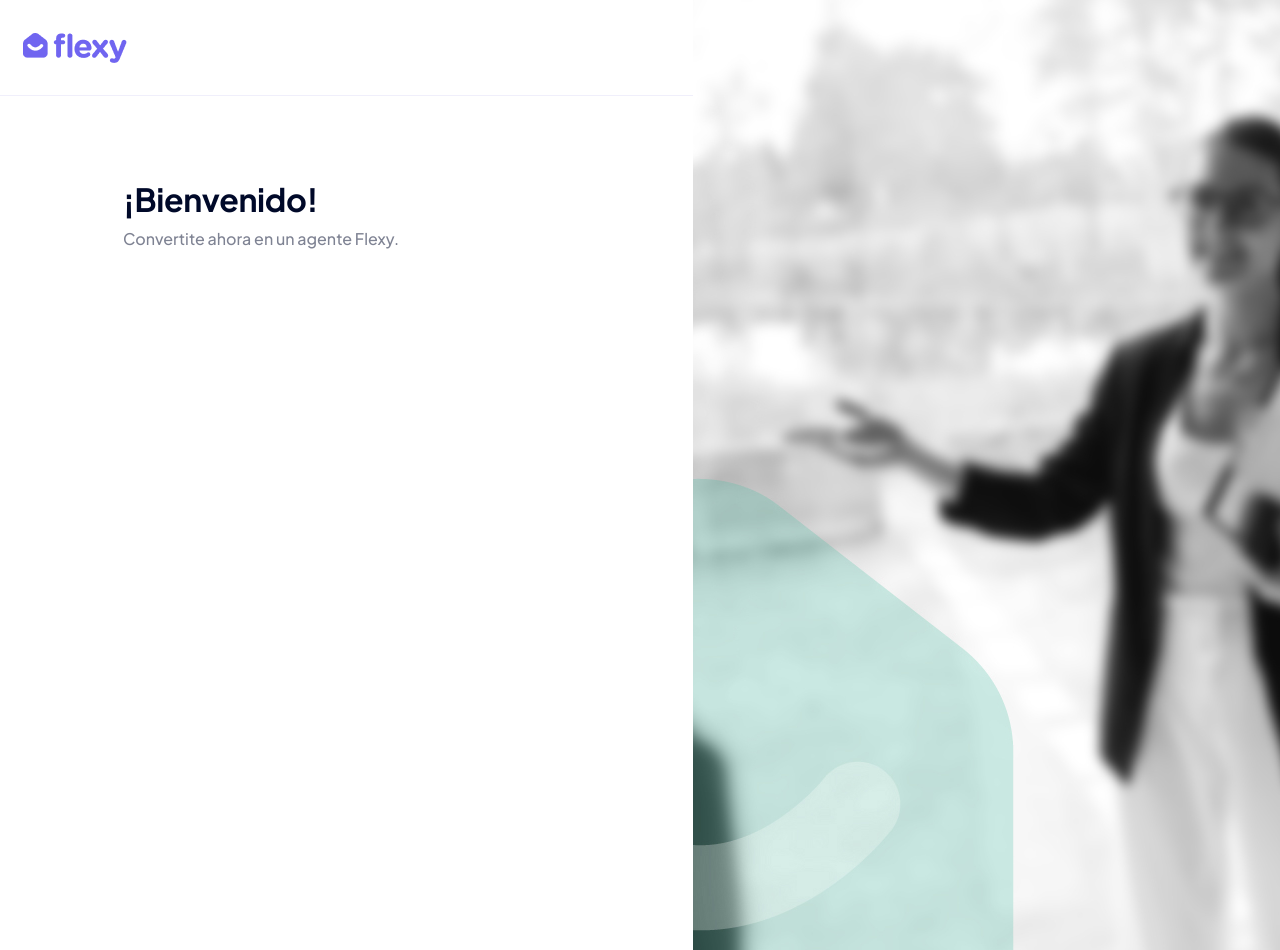
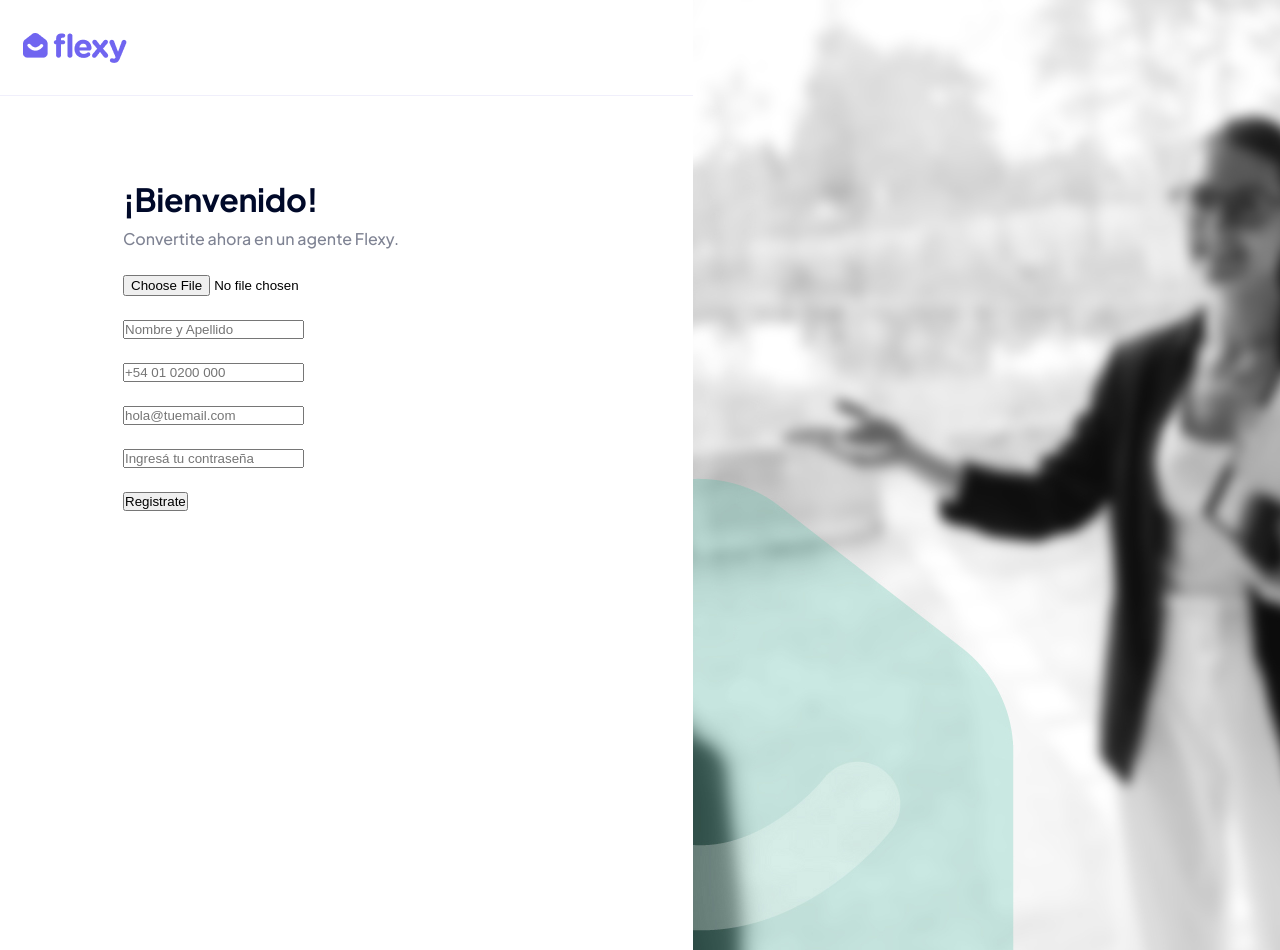
Before and after one commit to LucaSpiritini/prueba-tecnica-flexy, a React (Vite) app: page / in a window 1280 px wide. Shown: the top 950 px of the page. Built offline with nearby package versions, Linux system fonts and the light colour scheme.

Commit message:
formulario de registro con validaciones, sin estilos hecho

```diff
--- a/src/components/registerForm/RegisterForm.jsx
+++ b/src/components/registerForm/RegisterForm.jsx
@@ -1,22 +1,40 @@
-import React from "react"
-import "./registerForm.css"
+import React, { useState } from "react";
+import "./registerForm.css";
+import Validation from "./Validation";
 
 const RegisterForm = () => {
+  const [values, setValues] = useState({
+    image: "",
+    name: "",
+    phone: "",
+    email: "",
+    password: "",
+  });
+
+  const [errors, setErrors] = useState({});
+
+  function handleInput(event) {
+    const newObj = { ...values, [event.target.name]: event.target.value };
+    setValues(newObj);
+  }
+
+  function handleValidation(event) {
+    event.preventDefault();
+    setErrors(Validation(values));
+  }
+
   return (
     <div className="register-container">
       <div className="top-navbar">
-        <div className="logo">
-        </div>
+        <div className="logo"></div>
       </div>
+
       <div className="form-container">
         <div className="titulos">
-          <h3 className="bienvenido">
-            ¡Bienvenido!
-          </h3>
-          <p className="parrafo">
-            Convertite ahora en un agente Flexy.
-          </p>
+          <h3 className="bienvenido">¡Bienvenido!</h3>
+          <p className="parrafo">Convertite ahora en un agente Flexy.</p>
         </div>
+
         <div className="form">
           {/* <div className="subi-tu-foto">
             <div className="icono"></div>
@@ -24,8 +42,59 @@ const RegisterForm = () => {
               Subí tu foto de perfil
             </p>
           </div> */}
-          <form action="">
 
+          <form onSubmit={handleValidation}>
+            <div className="form-input-div">
+              <input
+                type="file"
+                placeholder=""
+                name="image"
+                className=""
+                onChange={handleInput}
+              />
+              {errors.image && <p style={{ color: "red" }}>{errors.image}</p>}
+            </div>
+            <div className="form-input-div">
+              <input
+                type="text"
+                placeholder="Nombre y Apellido"
+                name="name"
+                className="form-input"
+                onChange={handleInput}
+              />
+              {errors.name && <p style={{ color: "red" }}>{errors.name}</p>}
+            </div>
+            <div className="form-input-div">
+              <input
+                type="text"
+                placeholder="+54 01 0200 000"
+                name="phone"
+                className="form-input"
+                onChange={handleInput}
+              />
+              {errors.phone && <p style={{ color: "red" }}>{errors.phone}</p>}
+            </div>
+            <div className="form-input-div">
+              <input
+                type="email"
+                placeholder="hola@tuemail.com"
+                name="email"
+                className="form-input"
+                onChange={handleInput}
+              />
+              {errors.email && <p style={{ color: "red" }}>{errors.email}</p>}
+            </div>
+            <div className="form-input-div">
+              <input
+                type="password"
+                placeholder="Ingresá tu contraseña"
+                name="password"
+                className="form-input"
+                onChange={handleInput}
+              />
+              {errors.password && <p style={{ color: "red" }}>{errors.password}</p>}
+            </div>
+            <button>Registrate</button>
           </form>
         </div>
       </div>
--- /dev/null
+++ b/src/components/registerForm/Validation.js
@@ -0,0 +1,35 @@
+export default function Validation(values) {
+  const errors = {}
+
+  const email_pattern = /^[^\s@]+@[^\s@]+\.[^\s@]{2,6}$/;
+  const password_pattern = /^(?=.*\d)(?=.*[a-z])(?=.*[A-Z])[a-zA-Z0-9]{8,}$/; //minimo 8 caracteres, una mayuscula una minuscula, un numero del 0 al 9
+
+  if(values.image === "") {
+    errors.image = "Suba una imagen de perfil";
+  }
+
+  if(values.name === "") {
+    errors.name = "Debe ingresar un nombre";
+  }
+
+  if(values.phone === "") {
+    errors.phone = "Debe ingresar un número de teléfono";
+  }
+
+  if(values.email === "") {
+    errors.email = "Debe ingresar un email";
+  }
+  else if(!email_pattern.test(values.email)) {
+    errors.email = "Debe ingresar un email válido"
+  }
+
+  if(values.password === "") {
+    errors.password = "Debe ingresar una contraseña"
+  }
+  else if(!password_pattern.test(values.password)) {
+    errors.password = "Debe ingresar un formato de contraseña válido"
+  }
+
+  return errors;
+
+}
--- a/src/components/registerForm/registerForm.css
+++ b/src/components/registerForm/registerForm.css
@@ -70,7 +70,7 @@
   flex-grow: 0;
 }
 
-.form {
+form {
   display: flex;
   flex-direction: column;
   align-items: flex-start;
@@ -84,7 +84,7 @@
   /* background-color: salmon; */
 }
 
-.subi-tu-foto {
+/* .subi-tu-foto {
   display: flex;
   flex-direction: row;
   align-items: center;
@@ -95,7 +95,7 @@
   flex: none;
   order: 0;
   flex-grow: 0;
-}
+} */
 
 .icono {
   cursor: pointer;
@@ -104,7 +104,7 @@
   background: url("../../assets/subir-imagen.png");
 }
 
-.parrafo-dos {
+/* .parrafo-dos {
   width: 154px;
   height: 22px;
   font-family: "Plus Jakarta Sans";
@@ -116,4 +116,4 @@
   flex: none;
   order: 1;
   flex-grow: 0;
-}
+} */
```
Also changed, not shown: consigna.txt.
